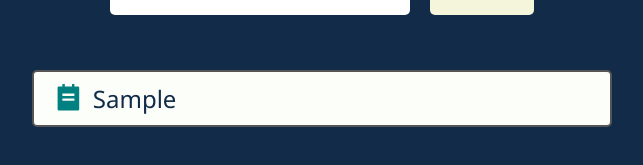
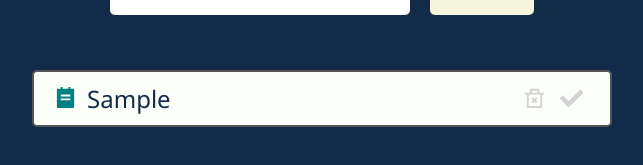
Before and after one commit to MIZIEV/ToDo-app_Frontend, a React (Create React App) app: page / in a window 1280 px wide. Both pictures are taken after typing "Sample" into the empty fields and a click on the button "Submit". Shown: the part 147-312 px from the top of the page, without its empty margins (318-961 px from the left). Built offline with nearby package versions, Linux system fonts and the light colour scheme.

Commit message:
added logic with changing isompleted field and styles for that

```diff
--- a/src/App.js
+++ b/src/App.js
@@ -24,11 +24,20 @@
     setTodos(todos.filter((todo) => todo.id !== id))
   }
 
+  const toggleTodoHandler = (id) => {
+    setTodos(todos.map((todo) => {
+      return todo.id === id
+        ? {
+          ...todo, isCompleted: !todo.isCompleted
+        } : { ...todo }
+    }))
+  }
+
   return (
     <div className="App">
       <h1>Todo app</h1>
       <TodoForm addTodo={addTodoHandler} />
-      <TodoList todos={todos} deleteTodo={deleteTodoHandler} />
+      <TodoList todos={todos} deleteTodo={deleteTodoHandler} toggleTodo={toggleTodoHandler} />
 
     </div>
   );
--- a/src/components/Todos/Todo.js
+++ b/src/components/Todos/Todo.js
@@ -1,13 +1,20 @@
-import { RiTodoFill } from 'react-icons/ri'
+import { RiTodoFill, RiDeleteBin2Line } from 'react-icons/ri'
+import { FaCheck } from 'react-icons/fa'
+
 import styles from './Todo.module.css';
 
 function Todo(props) {
-    const { todo, deleteTodo } = props
+    const { todo, deleteTodo, toggleTodo } = props
 
     return (
-        <div className={styles.todo} onDoubleClick={() => { deleteTodo(todo.id) }}>
+        <div className={`${styles.todo} ${todo.isCompleted ? styles.completedTodo : ''}`} >
+
             <RiTodoFill className={styles.todoIcon} />
-            <div classsName={styles.todoText}>{todo.text}</div>
+            <div className={styles.todoText}>{todo.text}</div>
+
+            <RiDeleteBin2Line className={styles.deleteIcon} onClick={() => { deleteTodo(todo.id) }} />
+            <FaCheck className={styles.checkIcon} onClick={() => { toggleTodo(todo.id) }} />
+
         </div>
     )
 }
--- a/src/components/Todos/Todo.module.css
+++ b/src/components/Todos/Todo.module.css
@@ -12,7 +12,7 @@
 
 .todoText {
     width: 100%;
-    text-align: center;
+    text-align: left;
 }
 
 .todoIcon {
@@ -20,3 +20,38 @@
     margin-right: 10px;
     color: teal;
 }
+
+.completedTodo {
+    background-color: unset;
+    border-color: gray;
+    color: gray;
+}
+
+.todo.completedTodo .todoIcon,
+.todo.completedTodo .checkIcon,
+.todo.completedTodo .deleteIcon {
+    color: gray;
+}
+
+.checkIcon,
+.deleteIcon {
+    cursor: pointer;
+    color: lightgray;
+    padding: 0 7px;
+    font-size: 1.8rem;
+    transition: transform 0.3s;
+}
+
+.checkIcon:hover,
+.deleteIcon:hover {
+    cursor: pointer;
+    transform: scale(1.3);
+}
+
+.checkIcon:hover {
+    color: green
+}
+
+.deleteIcon:hover {
+    color: red;
+}
--- a/src/components/Todos/TodoList.js
+++ b/src/components/Todos/TodoList.js
@@ -3,11 +3,11 @@
 
 function TodoList(props) {
 
-    const { todos, deleteTodo } = props
+    const { todos, deleteTodo, toggleTodo } = props
     return (
         <div className={styles.todoListContainer}>
             {todos.length === 0 && <h3>Todo list is empty.</h3>}
-            {todos.map((todo) => <Todo key={todo.id} todo={todo} deleteTodo={deleteTodo} />)}
+            {todos.map((todo) => <Todo key={todo.id} todo={todo} deleteTodo={deleteTodo} toggleTodo={toggleTodo} />)}
         </div>
     )
 }
```
